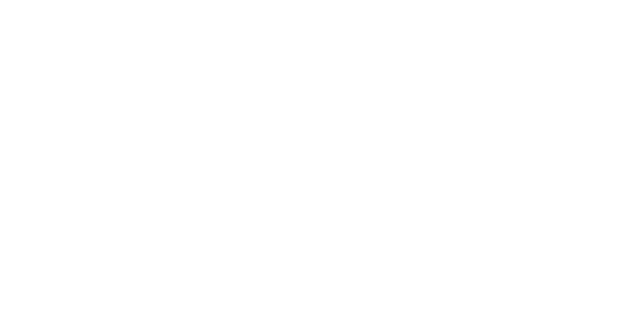
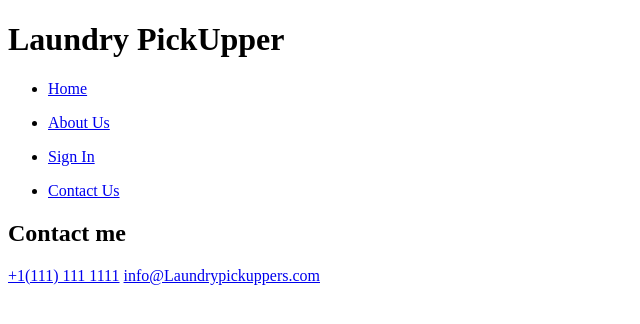
Before and after one commit to alananibal/Laundry-Pickupper, a plain HTML site: page index.html in a window 1280 px wide. Shown: the whole page, without its empty margins (0-640 px from the left). Drawn offline with Linux system fonts and the light colour scheme.

Commit message:
Header and footer

```diff
--- a/index.html
+++ b/index.html
@@ -10,14 +10,28 @@
 <body>
     <!--header-->
     <header>
-
+        <h1>Laundry PickUpper</h1>
+    <!-- Navegation -->
+        <nav>
+            <ul><li><a href="#">Home</a></li></ul>
+            <ul><li><a href="#">About Us</a></li></ul>
+            <ul><li><a href="#">Sign In</a></li></ul>
+            <ul><li><a href="#">Contact Us</a></li></ul>
+        </nav>
     </header>
     <!-- main section with div to append page content -->
     <!-- Welcome Block -->
-    <!-- Login form -->
-    <!-- Services form -->
-    <!-- confirmation block takes to the post page-->
+    <!-- About Us -->
+    <!-- sing in block or create an account-->
+
 
     <!-- footer -->
+    <footer>
+        <h2 id="contact-me">Contact me</h2>
+        <div >
+          <a href="tel:+1(111)1111111">+1(111) 111 1111</a>
+          <a href="mailto:info@Laundrypickuppers.com">info@Laundrypickuppers.com</a>
+        </div>
+      </footer>
 </body>
 </html>
```
